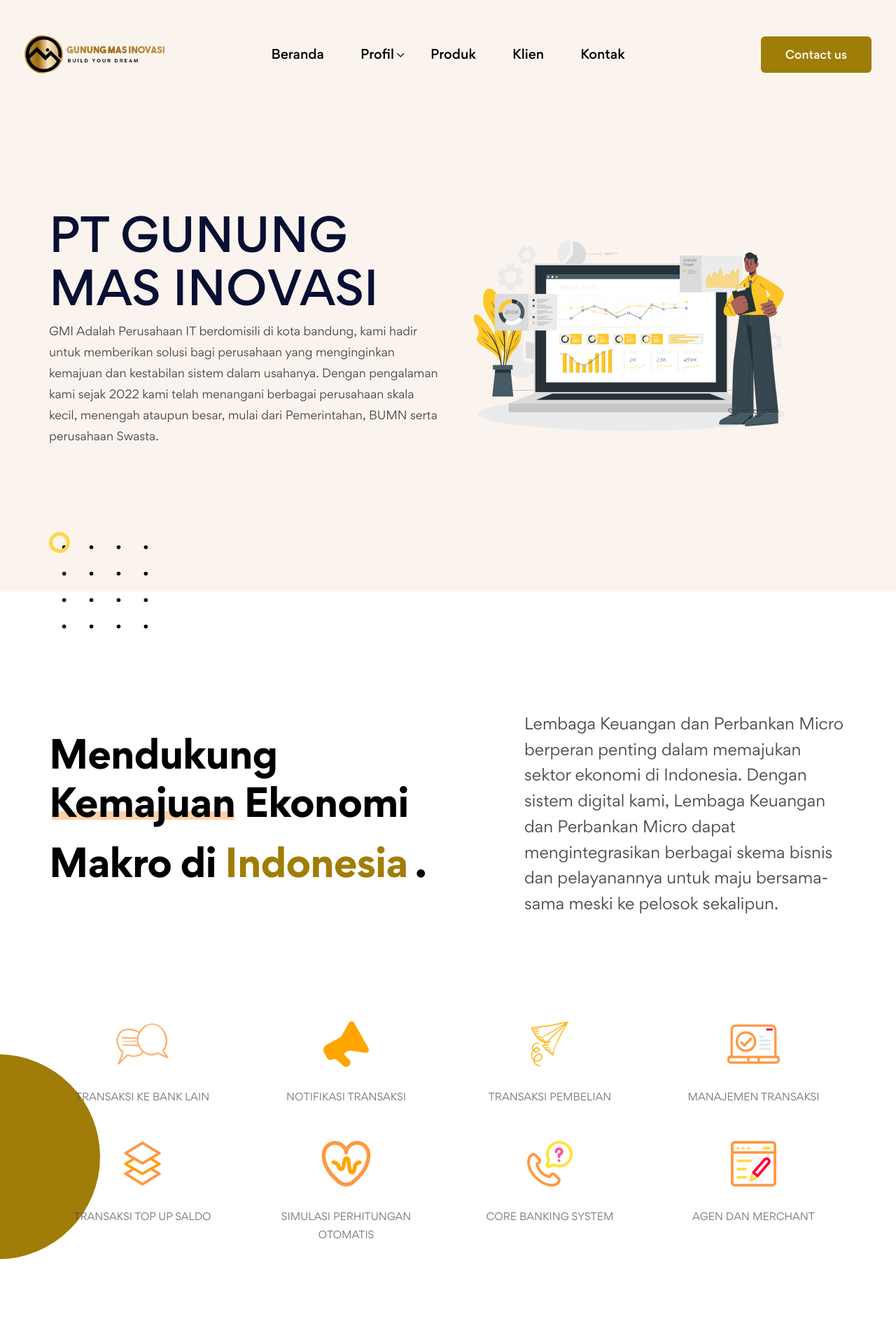
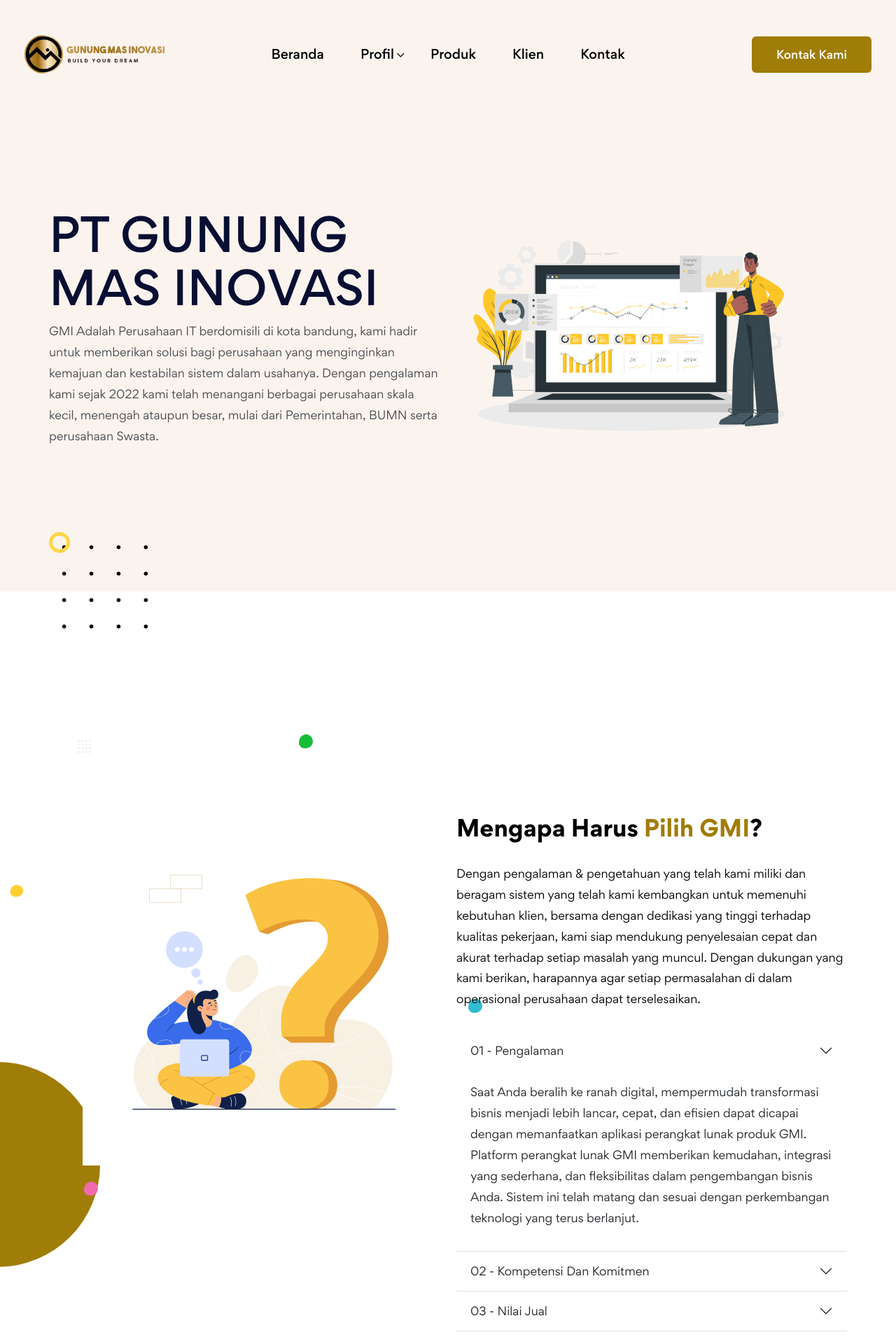
Before and after one commit to Dzakwan2022/InaraDisainSaya, a Next.js app: page / in a window 1280 px wide. Shown: the top 1920 px of the page at 70% size. Built offline with nearby package versions, Linux system fonts and the light colour scheme.

Commit message:
fix: swap section 2 and translate content

```diff
--- a/components/contact/BlockContact2.jsx
+++ b/components/contact/BlockContact2.jsx
@@ -16,7 +16,9 @@ const BlockContact2 = () => {
       title: "Kontak",
       content: (
         <>
-          Open a chat or give us call at <br />
+          Silahkan hubungi kami melalui nomor Whatsapp berikut
+
+           <br />
           <a
             href="https://Wa.me/+6281220396797"
             style={{
@@ -36,7 +38,9 @@ const BlockContact2 = () => {
       title: "Helpdesk",
       content: (
         <>
-          Urgent go to live chat portal <br />
+          {/* Urgent go to live chat portal  */}
+          Untuk pertanyaan yang lebih lanjut, silahkan hubungi kami melalui
+          <br />
           <a href="mailto:info@gminovasi.com" className="webaddress">
             info@gminovasi.com
           </a>
--- a/components/header/DefaulHeader.jsx
+++ b/components/header/DefaulHeader.jsx
@@ -50,7 +50,7 @@ const DefaulHeader = () => {
               href="/contact/contact-v1"
               className="btn-twentyOne fw-500 tran3s d-none d-lg-block"
             >
-              Contact us
+              Kontak Kami
             </Link>
           </div>{" "}
           {/* /.right-widget */}
--- a/components/header/Header.jsx
+++ b/components/header/Header.jsx
@@ -75,7 +75,7 @@ const Header3 = () => {
               href="/contact"
               className="contact-btn-one fs-16 fw-500 text-white tran3s d-none d-lg-block"
             >
-              Contact us
+              Kontak Kami
             </Link>
             {/* <Link
               href="/login"
--- a/components/header/MainMenu.jsx
+++ b/components/header/MainMenu.jsx
@@ -147,21 +147,28 @@ const MainMenu = () => {
             <ul className="dropdown-menu">
               {profileItems.map((item, index) => (
                 <li className="" key={index}>
-                  <a
-                    // className="dropdown-item dropdown-toggle"
-                    // data-bs-toggle="dropdown"
-                    // data-bs-auto-close="outside"
-                    // aria-expanded="false"
-                    className="dropdown-item "
-                    // className={
-                    //   item.subItems.some((elm) => isActive(elm.link))
-                    //     ? "dropdown-item dropdown-toggle active-menu"
-                    //     : "dropdown-item dropdown-toggle"
-                    // }
-                    href={item.link}
-                  >
-                    <span>{item.title}</span>
-                  </a>
+                  {
+                    router.pathname === "/contact" || "/#" ? (
+                      <Link
+                        href={item.link}
+                        className={`dropdown-item ${
+                          isActive(item.link) ? "active" : ""
+                        }`}
+                      >
+                        <span>{item.title}</span>
+                      </Link>
+                    ) : (
+                      <a
+                        href="#ssss"
+                        role="button"
+                        className={`dropdown-item ${
+                          isActive(item.link) ? "active" : ""
+                        }`}
+                      >
+                        <span>{item.title}</span>
+                      </a>
+                    )
+                  }
                   <ul className="dropdown-menu">
                     {item.subItems.map((subMenu, i) => (
                       <li key={i}>
@@ -318,7 +325,7 @@ const MainMenu = () => {
               href="/contact"
               className="btn-primary-gmi fw-500 tran3s"
             >
-              Contact us
+              Kontak Kami
             </Link>
           </div>
         </div>
--- a/components/home-page/home-10/Header.jsx
+++ b/components/home-page/home-10/Header.jsx
@@ -45,7 +45,7 @@ const Header = () => {
               href="/contact"
               className="contact-btn-one fs-16 fw-500 text-white tran3s d-none d-lg-block"
             >
-              Contact us
+              Kontak Kami
             </Link>
           </div>{" "}
           {/* /.right-widget */}
--- a/components/home-page/home-10/WhyUs.jsx
+++ b/components/home-page/home-10/WhyUs.jsx
@@ -32,7 +32,7 @@ const OurAim = () => {
   ];
 
   const imageItems = [
-    { src: "/images/media/Faq.svg", alt: "shape", width: 600, height: 600},
+    { src: "/images/media/faq.svg", alt: "shape", width: 600, height: 600},
     {
       src: "/images/shape/shape_09.svg",
       alt: "shape",
--- a/data/menu.js
+++ b/data/menu.js
@@ -87,7 +87,7 @@ export const pagesItems = [
 export const profileItems = [
   {
     title: "Tentang Kami",
-    link: "#about",
+    link: "#",
     subItems: [
       { title: "About - Insurance", link: "/pages-menu/about-us-v1" },
       { title: "About - Real Estate", link: "/pages-menu/about-us-v2" },
--- a/pages/contact/index.js
+++ b/pages/contact/index.js
@@ -26,10 +26,12 @@ const ContactPage = () => {
         >
           <div className="container">
             <div className="title-style-five">
-              <h2 className="main-title tx-dark fw-bold">Contact Us</h2>
+              <h2 className="main-title tx-dark fw-bold">Kontak Kami</h2>
             </div>
             <p className="fs-20 mt-30 lg-mt-20">
-              Get our all info and also can message us directly from here
+              {/* Get our all info and also can message us directly from here */}
+
+              Anda dapat menghubungi kami melalui form dan kontak di bawah ini.
             </p>
           </div>
           {/* End container */}
--- a/pages/home/main-portal.js
+++ b/pages/home/main-portal.js
@@ -23,50 +23,7 @@ const MainPage = () => {
         <HeroEdu />
       </section>
 
-      {/*
-			=====================================================
-				about section
-			=====================================================
-			*/}
-      <section className="fancy-feature-one pt-170 lg-pt-140" id="about">
-        <div className="container">
-          <div className="row align-items-center">
-            <div className="col-lg-6" data-aos="fade-right">
-              <div className="title-style-one text-center text-lg-start">
-                <h2 className="main-title fw-bold tx-dark m0">
-                  Mendukung <span>Kemajuan</span> Ekonomi Makro di{" "}
-                  <p
-                    style={{
-                      color: "#a07d08",
-                    }}
-                    className="d-inline"
-                  >
-                    Indonesia
-                  </p>{" "}
-                  .
-                </h2>
-              </div>
-            </div>
-            <div className="col-lg-5 ms-auto" data-aos="fade-left">
-              <p className="text-lg text-center text-lg-start md-pt-30 m0">
-                Lembaga Keuangan dan Perbankan Micro berperan penting dalam
-                memajukan sektor ekonomi di Indonesia. Dengan sistem digital
-                kami, Lembaga Keuangan dan Perbankan Micro dapat
-                mengintegrasikan berbagai skema bisnis dan pelayanannya untuk
-                maju bersama-sama meski ke pelosok sekalipun.
-              </p>
-            </div>
-          </div>
-        </div>
 
-        <div className="wrapper pt-110 lg-pt-80">
-          <div className="container">
-            <div className="row justify-content-between">
-              <FancyBlock2 />
-            </div>
-          </div>
-        </div>
-      </section>
 
       {/*
 			=====================================================
@@ -151,6 +108,51 @@ const MainPage = () => {
           alt="shape"
           className="lazy-img shapes shape-three"
         /> */}
+      </section>
+
+        {/*
+			=====================================================
+				about section
+			=====================================================
+			*/}
+      <section className="fancy-feature-one pt-170 lg-pt-140" id="about">
+        <div className="container">
+          <div className="row align-items-center">
+            <div className="col-lg-6" data-aos="fade-right">
+              <div className="title-style-one text-center text-lg-start">
+                <h2 className="main-title fw-bold tx-dark m0">
+                  Mendukung <span>Kemajuan</span> Ekonomi Makro di{" "}
+                  <p
+                    style={{
+                      color: "#a07d08",
+                    }}
+                    className="d-inline"
+                  >
+                    Indonesia
+                  </p>{" "}
+                  .
+                </h2>
+              </div>
+            </div>
+            <div className="col-lg-5 ms-auto" data-aos="fade-left">
+              <p className="text-lg text-center text-lg-start md-pt-30 m0">
+                Lembaga Keuangan dan Perbankan Micro berperan penting dalam
+                memajukan sektor ekonomi di Indonesia. Dengan sistem digital
+                kami, Lembaga Keuangan dan Perbankan Micro dapat
+                mengintegrasikan berbagai skema bisnis dan pelayanannya untuk
+                maju bersama-sama meski ke pelosok sekalipun.
+              </p>
+            </div>
+          </div>
+        </div>
+
+        <div className="wrapper pt-110 lg-pt-80">
+          <div className="container">
+            <div className="row justify-content-between">
+              <FancyBlock2 />
+            </div>
+          </div>
+        </div>
       </section>
 
       {/*
```
